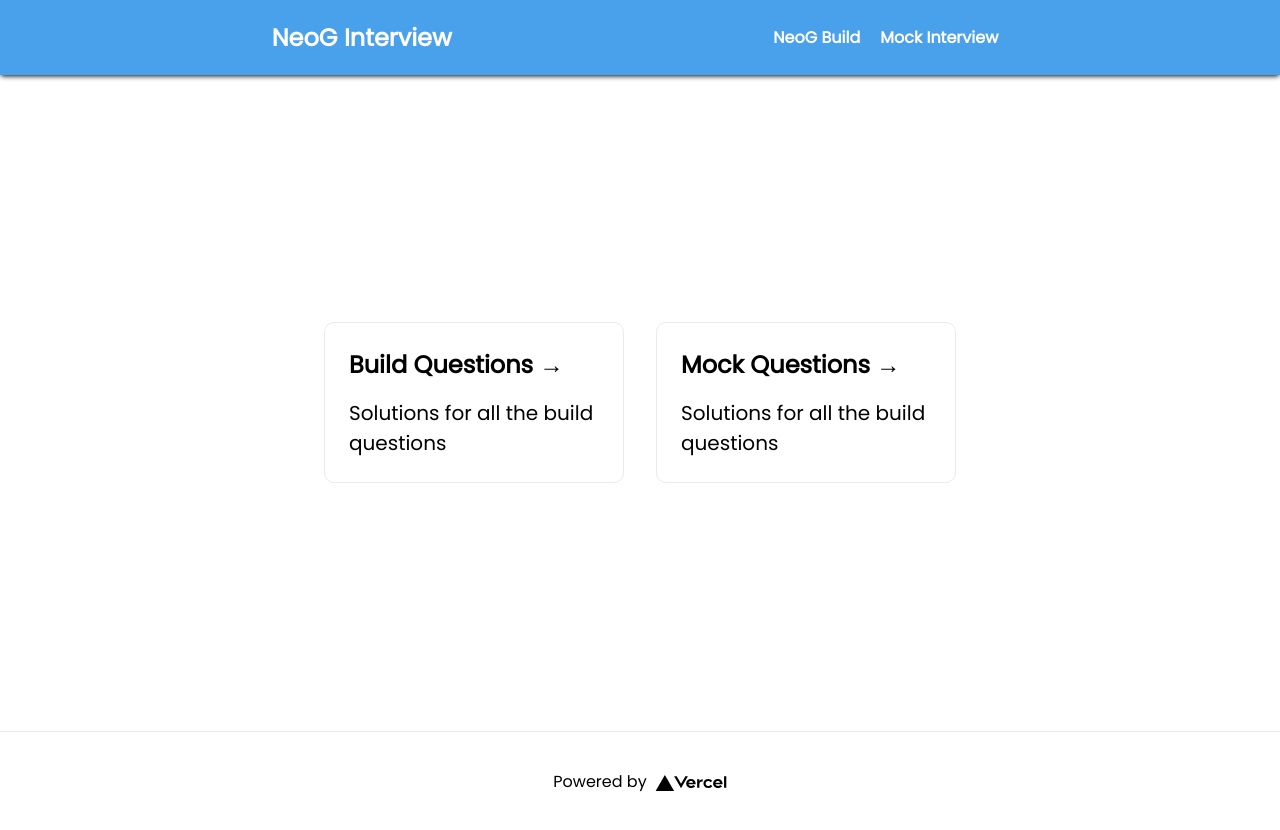
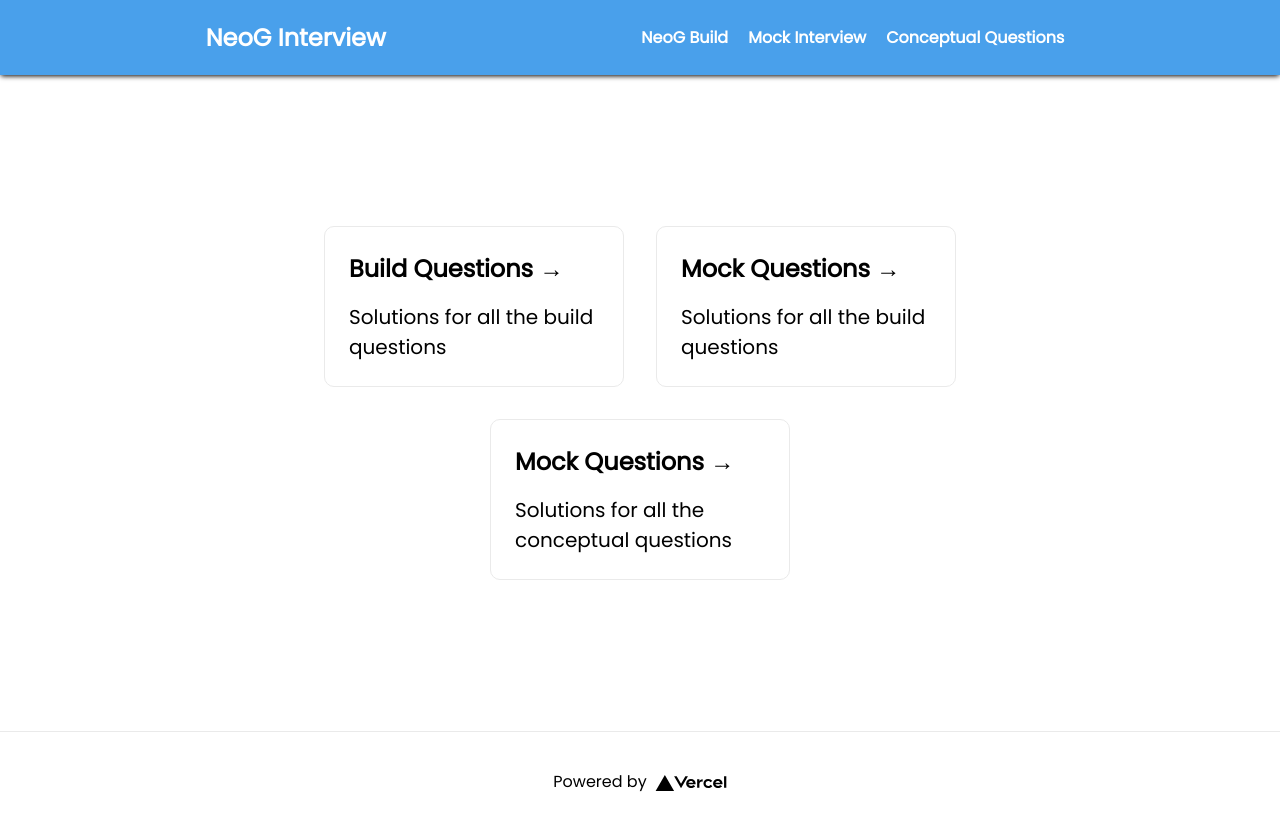
Before and after one commit to Pratham82/neog-interview-questions-react, a Next.js app: page / in a window 1280 px wide. Built offline with nearby package versions, Linux system fonts and the light colour scheme.

Commit message:
feat: added conceptual questions navigation

```diff
--- a/components/Navbar.jsx
+++ b/components/Navbar.jsx
@@ -4,6 +4,7 @@ export default function Navbar() {
   const navigationData = [
     { title: 'NeoG Build', link: 'build-questions' },
     { title: 'Mock Interview', link: 'mock-questions' },
+    { title: 'Conceptual Questions', link: 'conceptual-questions' },
   ]
   return (
     <div className={styles.navContainer}>
--- a/pages/index.js
+++ b/pages/index.js
@@ -30,6 +30,12 @@ export default function Home() {
               <p>Solutions for all the build questions</p>
             </div>
           </Link>
+          <Link href="/conceptual-questions" passHref>
+            <div className={styles.card}>
+              <h2>Mock Questions &rarr;</h2>
+              <p>Solutions for all the conceptual questions</p>
+            </div>
+          </Link>
         </div>
       </main>
       <Footer />
```
